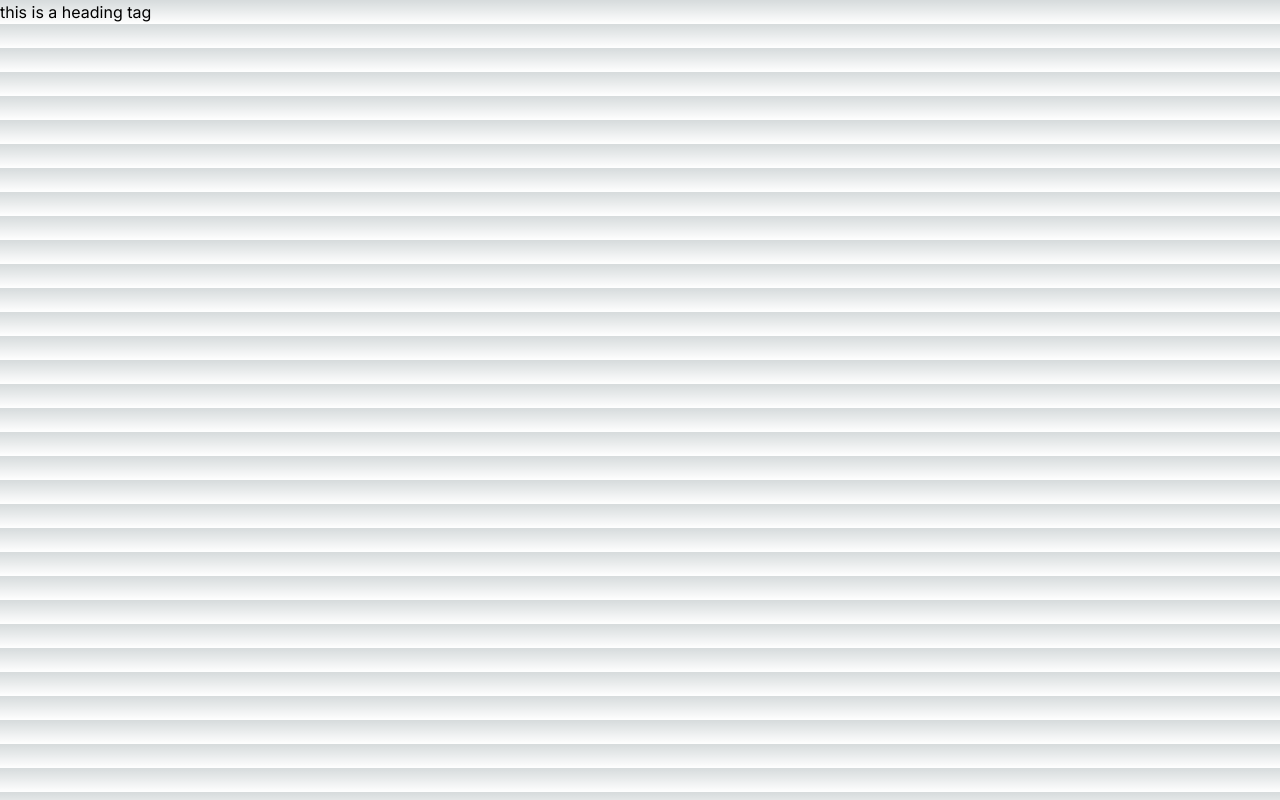
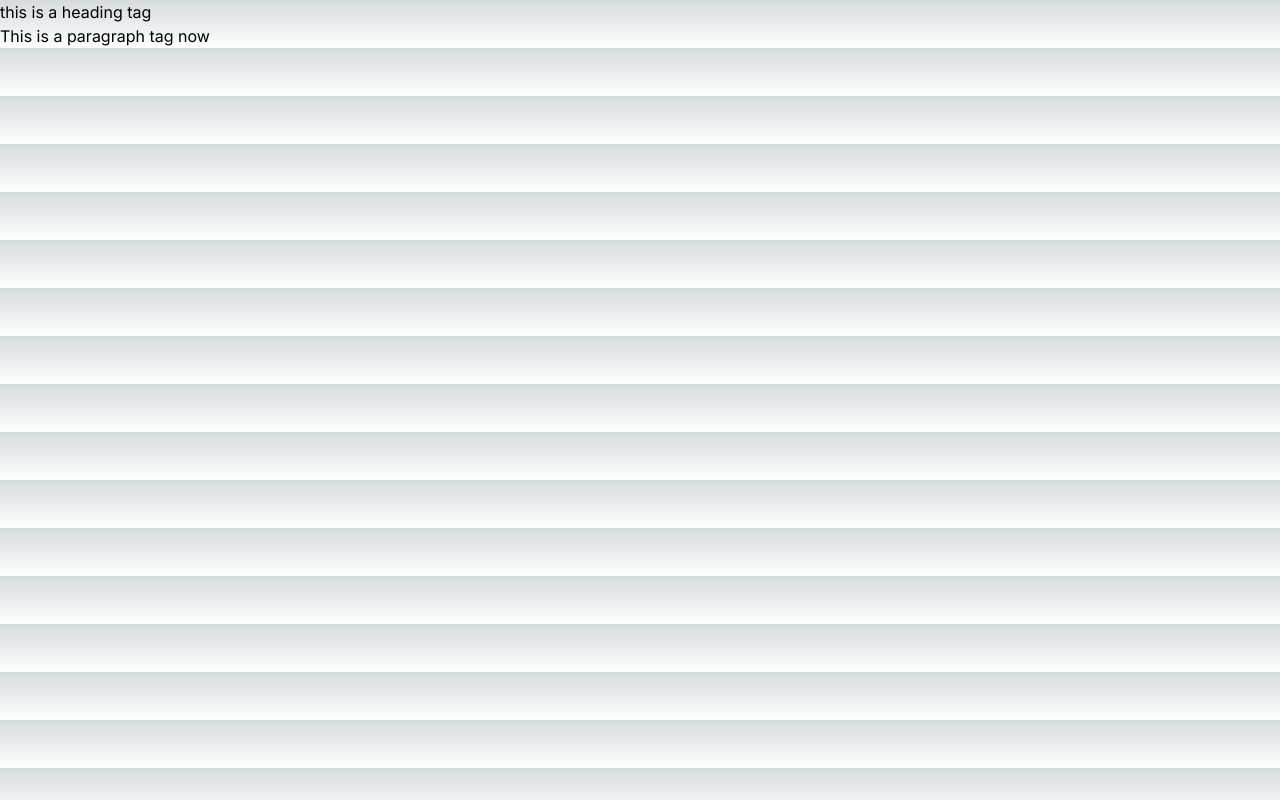
Before and after one commit to Samsuj-joha/Felna_Tech, a Next.js app in the folder felna-app/: page / in a window 1280 px wide. Built offline with nearby package versions, Linux system fonts and the light colour scheme.

Commit message:
first commit done by me

```diff
--- a/felna-app/app/page.js
+++ b/felna-app/app/page.js
@@ -4,6 +4,7 @@ const Page = () => {
   return (
     <div>
       <h1>this is a heading tag</h1>
+      <p>This is a paragraph tag now</p>
     </div>
   )
 }
```
Also changed, not shown: felna-app/package.json (+5 -5 lines), 1 other file (tests, documents, lock files or other folders).
